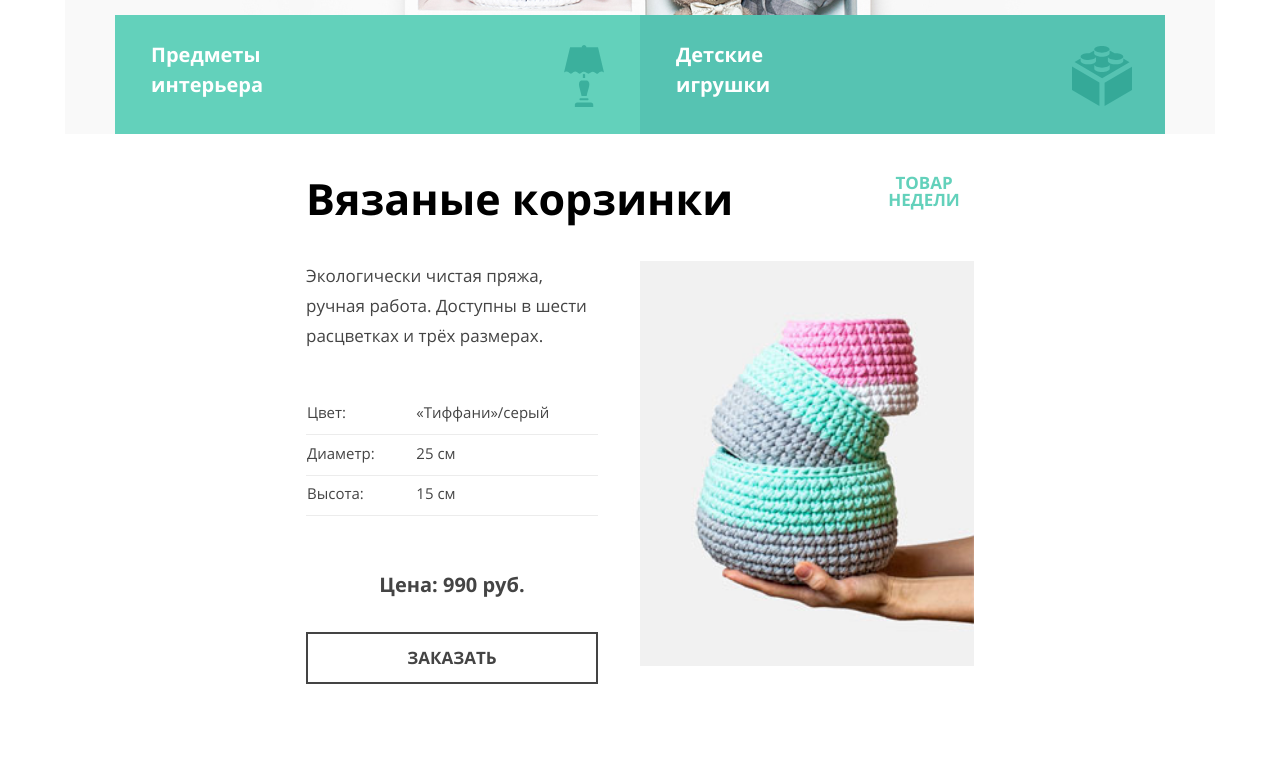
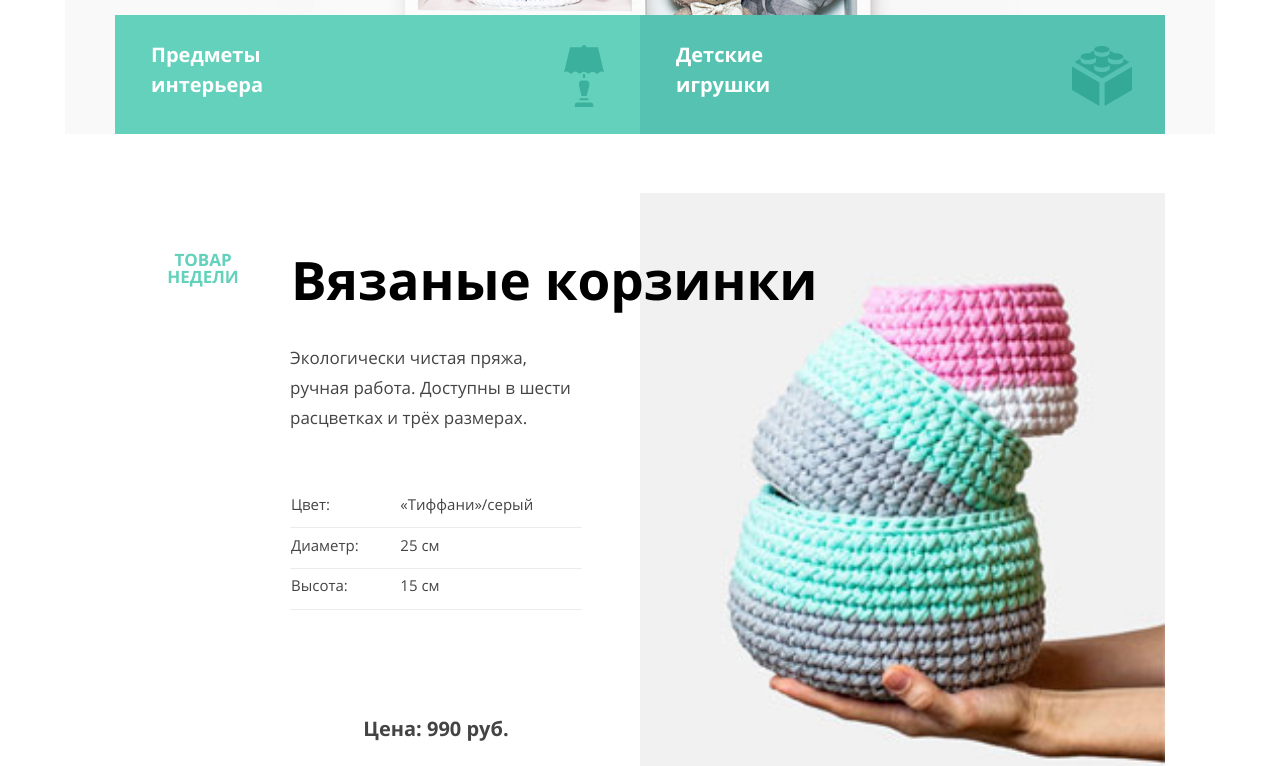
Before and after one commit to faleen88/1706423-mishka-22, a website: page source/index.html in a window 1280 px wide. Shown: the part 700-1466 px from the top of the page. Drawn offline with nearby package versions, Linux system fonts and the light colour scheme; files that its build step writes are made by us from their sources; files whose address does not match are found by name.

Commit message:
Добавляет стили секции товара недели для desktop

```diff
--- a/source/index.html
+++ b/source/index.html
@@ -113,7 +113,7 @@
                   <td class="product-week__value">15 см</td>
                 </tr>
               </table>
-              <img class="product-week__photo" src="img/triple-set-mobile1.jpg" width="334" height="404" alt="Две серо-зеленые вязанные корзинки и одна бело-розовая разных размеров">
+              <img class="product-week__photo" src="img/triple-set-mobile1.jpg" width="525" height="636" alt="Две серо-зеленые вязанные корзинки и одна бело-розовая разных размеров">
               <span class="product-week__price">Цена: 990 руб.</span>
               <a class="button" href="#">Заказать</a>
             </div>
--- a/source/sass/blocks/product-week.scss
+++ b/source/sass/blocks/product-week.scss
@@ -6,6 +6,11 @@
   @media (min-width: $tablet-width) {
     width: 668px;
     padding: 40px 50px 52px;
+  }
+
+  @media (min-width: $desktop-width) {
+    width: 1050px;
+    padding: 117px 50px 73px;
   }
 }
 
@@ -17,6 +22,10 @@
     flex-direction: row;
     flex-wrap: wrap;
     justify-content: space-between;
+  }
+
+  @media (min-width: $desktop-width) {
+    justify-content: start;
   }
 }
 
@@ -33,6 +42,10 @@
     text-align: center;
     line-height: 17px;
   }
+
+  @media (min-width: $desktop-width) {
+    margin: 0 38px;
+  }
 }
 
 .product-week__subtitle {
@@ -47,15 +60,28 @@
     line-height: 50px;
     margin-bottom: 37px;
   }
+
+  @media (min-width: $desktop-width) {
+    font-size: 53px;
+    line-height: 57px;
+    margin-bottom: 35px;
+    order: 0;
+    z-index: 1;
+  }
 }
 
-@media (min-width: $tablet-width) {
-  .product-week__description {
 
+.product-week__description {
+  @media (min-width: $tablet-width) {
     height: 417px;
     display: grid;
-    grid-template-columns: 292px 334px;
+    grid-template-columns: 292px 1fr;
     grid-column-gap: 42px;
+  }
+
+  @media (min-width: $desktop-width) {
+    padding-left: 175px;
+    grid-column-gap: 58px;
   }
 }
 
@@ -71,6 +97,10 @@
     line-height: 30px;
     margin-bottom: 41px;
   }
+
+  @media (min-width: $desktop-width) {
+    margin-bottom: 53px;
+  }
 }
 
 .product-week__options-list {
@@ -85,18 +115,30 @@
   @media (min-width: $tablet-width) {
     margin-bottom: 57px;
   }
+
+  @media (min-width: $desktop-width) {
+    margin-bottom: 107px;
+  }
 }
 
 .product-week__option {
   border-bottom: 1px solid $lightgrey;
   min-width: 95px;
   padding-bottom: 5px;
+
+  @media (min-width: $desktop-width) {
+    padding-bottom: 8px;
+  }
 }
 
 .product-week__value {
   border-bottom: 1px solid $lightgrey;
   min-width: 160px;
   padding-bottom: 5px;
+
+  @media (min-width: $desktop-width) {
+    padding-bottom: 8px;
+  }
 }
 
 .product-week__price {
@@ -114,13 +156,16 @@
 
 .product-week__photo {
   margin-bottom: 21px;
-}
 
-@media (min-width: $tablet-width) {
-  .product-week__photo {
+  @media (min-width: $tablet-width) {
     grid-column-start: 2;
     grid-column-end: 3;
     grid-row-start: 1;
     grid-row-end: 5;
   }
+
+  @media (min-width: $desktop-width) {
+    margin-top: -150px;
+    margin-bottom: 0;
+  }
 }
```
